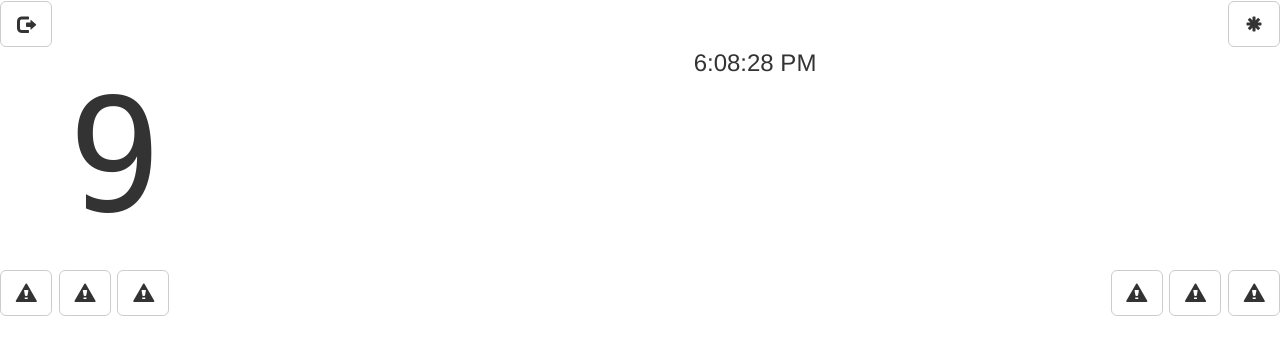
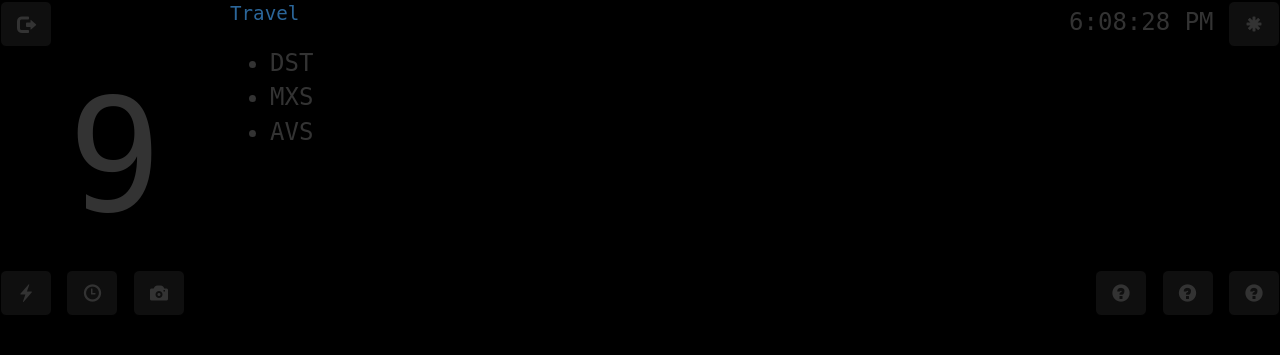
Before and after one commit to elkuku/QuillPedalPi, a PHP site: page / in a window 1280 px wide. Shown: the top 355 px of the page. Run offline with PHP 8.4, Linux system fonts and the light colour scheme.

Commit message:
Add a stopwatch

```diff
--- a/assets/css/quillpedalpi-dark.css
+++ b/assets/css/quillpedalpi-dark.css
@@ -9,5 +9,5 @@
 }
 
 .btn-default:hover {
-    background-color: #5cb85c;
+    background-color: #88b835;
 }
--- a/assets/css/quillpedalpi.css
+++ b/assets/css/quillpedalpi.css
@@ -1,9 +1,31 @@
 body {
     font-size: 24px;
+    font-family: monospace;
+}
+
+div#mode {
+    float: left;
+    font-size: 0.8em;
+    color: #2b669a;
 }
 
 .gauge-speed {
     text-align: center;
-    font-family: monospace;
     font-size: 6.5em;
 }
+
+ul.travel-list {
+    text-align: left;
+}
+
+div.stopwatch {
+    font-size: 2em;
+}
+ul.results {
+    font-size: 0.8em;
+    max-height: 150px;
+    overflow-y: scroll;
+    list-style: none;
+    margin: 0;
+    padding: 0;
+}
--- a/assets/js/quillpedalpi.js
+++ b/assets/js/quillpedalpi.js
@@ -3,15 +3,19 @@
 }
 
 function setSpeed() {
+    // @todo dummy...
     var speed = Math.floor((Math.random() * 40) + 1);
+
     $('#gauge-speed').html(speed);
 }
 
 var refreshId = setInterval(dateTime, 1000);
 var refreshId2 = setInterval(setSpeed, 500);
-var dayMode = true;
+
+var dayMode = false;
 
 document.getElementById('dark-css').disabled = dayMode;
+switchMode('Travel');
 
 $('#testThis').on('click', function(){
     dayMode = !dayMode;
@@ -22,3 +26,16 @@
     window.open('', '_self', '');
     window.close();
 });
+
+function switchMode(mode) {
+    $('#panel-Travel').hide();
+    $('#buttons-Travel').hide();
+    $('#panel-Stopwatch').hide();
+    $('#buttons-Stopwatch').hide();
+    $('#panel-Camera').hide();
+    $('#buttons-Camera').hide();
+
+    $('#panel-'+mode).show();
+    $('#buttons-'+mode).show();
+    $('#mode').html(mode);
+}
--- a/index.html
+++ b/index.html
@@ -27,8 +27,9 @@
             <div class="btn btn-default btn-lg glyphicon glyphicon-log-out" id="closeThis"></div>
         </td>
         <td class="text-right">
+            <div id="mode" class="text-left"></div>
+            <span id="dateTime">00:00:00</span>
             <div class="btn btn-default btn-lg glyphicon glyphicon-asterisk" id="testThis"></div>
-
         </td>
     </tr>
     <tr>
@@ -36,19 +37,54 @@
             00
         </td>
         <td valign="top" class="text-center">
-            <div id="dateTime">00:00:00</div>
+            <div id="panel-Travel">
+                <ul class="travel-list">
+                    <li>DST</li>
+                    <li>MXS</li>
+                    <li>AVS</li>
+                </ul>
+            </div>
+            <div id="panel-Stopwatch">
+                <table width="100%" border="0">
+                    <tr>
+                        <td width="80%" valign="top">
+                            <div class="stopwatch"></div>
+                        </td>
+                        <td width="20%" class="text-left">
+                            <ul class="results"></ul>
+                        </td>
+                    </tr>
+                </table>
+            </div>
+            <div id="panel-Camera">
+                []
+            </div>
         </td>
     </tr>
     <tr>
         <td>
-            <div class="btn btn-default btn-lg glyphicon glyphicon-alert" id="xx"></div>
-            <div class="btn btn-default btn-lg glyphicon glyphicon-alert" id="xx1"></div>
-            <div class="btn btn-default btn-lg glyphicon glyphicon-alert" id="xx2"></div>
+            <div class="btn btn-default btn-lg glyphicon glyphicon-flash" onclick="switchMode('Travel')"></div>
+            <div class="btn btn-default btn-lg glyphicon glyphicon-time" onclick="switchMode('Stopwatch')"></div>
+            <div class="btn btn-default btn-lg glyphicon glyphicon-camera" onclick="switchMode('Camera')"></div>
         </td>
         <td class="text-right">
-            <div class="btn btn-default btn-lg glyphicon glyphicon-alert" id="yy"></div>
-            <div class="btn btn-default btn-lg glyphicon glyphicon-alert" id="yy1"></div>
-            <div class="btn btn-default btn-lg glyphicon glyphicon-alert" id="yy2"></div>
+            <div id="buttons-Travel">
+                <div class="btn btn-default btn-lg glyphicon glyphicon-question-sign" id="ayy"></div>
+                <div class="btn btn-default btn-lg glyphicon glyphicon-question-sign" id="ayy1"></div>
+                <div class="btn btn-default btn-lg glyphicon glyphicon-question-sign" id="ayy2"></div>
+            </div>
+            <div id="buttons-Stopwatch">
+                <div onClick="stopwatch.start();" class="btn btn-default btn-lg glyphicon glyphicon-play"></div>
+                <div onClick="stopwatch.lap();" class="btn btn-default btn-lg glyphicon glyphicon-check"></div>
+                <div onClick="stopwatch.stop();" class="btn btn-default btn-lg glyphicon glyphicon-stop"></div>
+                <div onClick="stopwatch.restart();" class="btn btn-default btn-lg glyphicon glyphicon-repeat"></div>
+                <div onClick="stopwatch.clear();" class="btn btn-default btn-lg glyphicon glyphicon-tasks"></div>
+            </div>
+            <div id="buttons-Camera">
+                <div class="btn btn-default btn-lg glyphicon glyphicon-question-sign" id="yy"></div>
+                <div class="btn btn-default btn-lg glyphicon glyphicon-question-sign" id="yy1"></div>
+                <div class="btn btn-default btn-lg glyphicon glyphicon-question-sign" id="yy2"></div>
+            </div>
         </td>
     </tr>
 </table>
@@ -56,5 +92,6 @@
 <script src="assets/vendor/jquery/dist/jquery.min.js"></script>
 <script src="assets/vendor/bootstrap/dist/js/bootstrap.min.js"></script>
 <script src="assets/js/quillpedalpi.js"></script>
+<script src="assets/js/stopwatch.js"></script>
 </body>
 </html>
```
Also changed, not shown: assets/js/stopwatch.js (added, +101 -0 lines).
